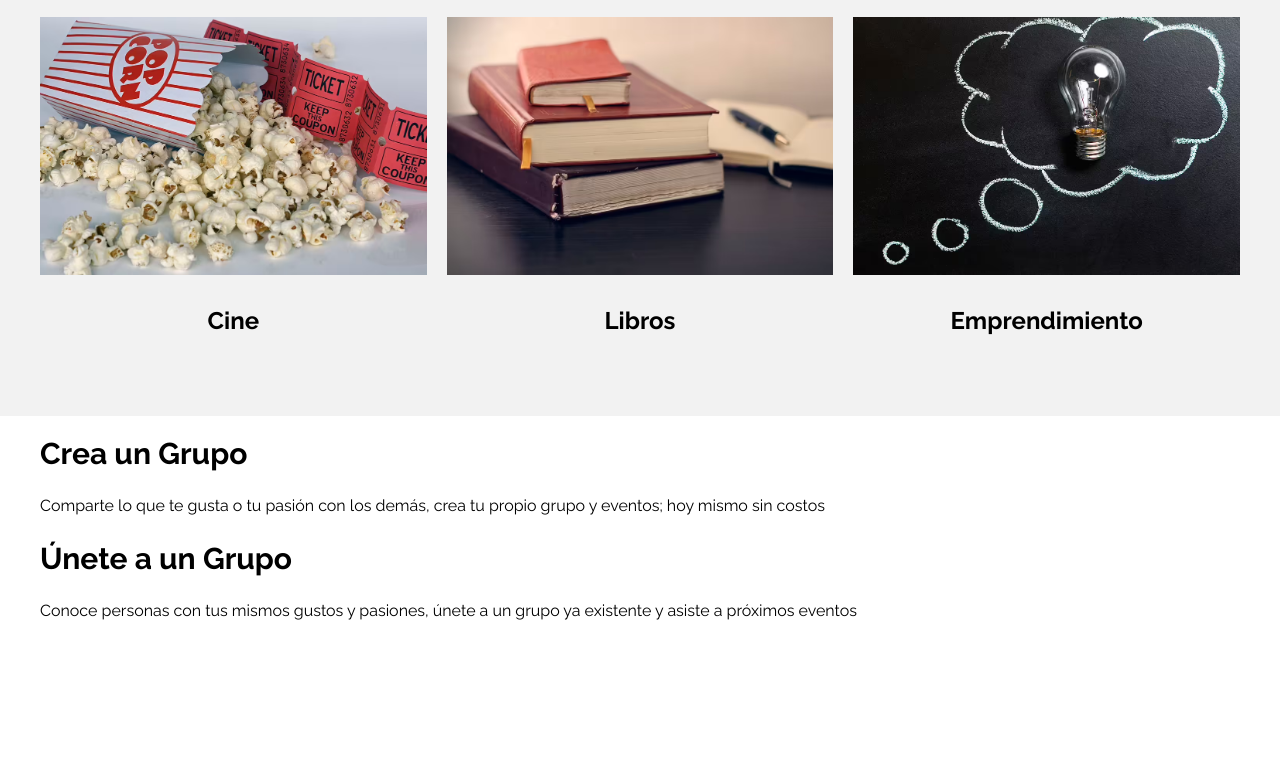
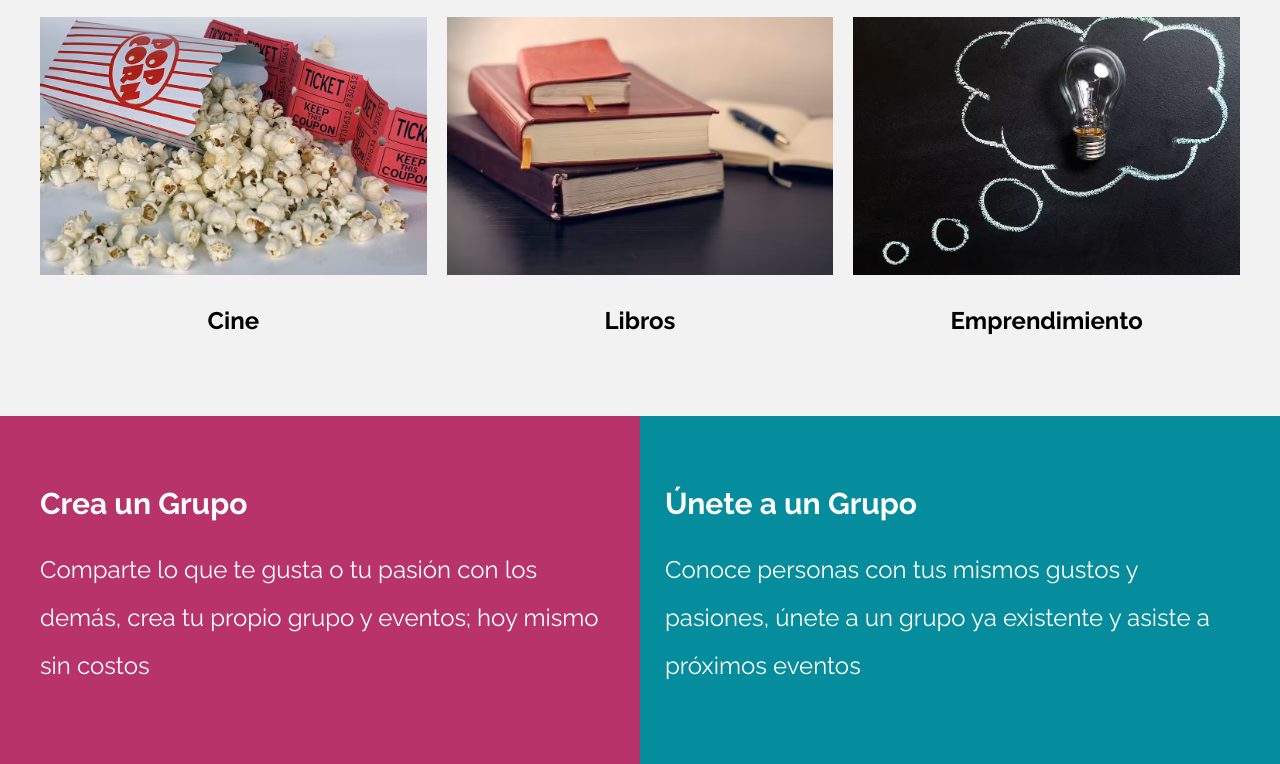
Before and after one commit to LuisMarioSolano/meeti, a website: page index.html in a window 1280 px wide. Shown: the part 2833-3597 px from the top of the page. Before the commit the page ends 3475 px from the top, so only its background shows below. Drawn offline with Linux system fonts and the light colour scheme.

Commit message:
Style for .grupos

```diff
--- a/index.html
+++ b/index.html
@@ -361,16 +361,16 @@
 
     <section class="grupos">
       <div class="grupos__grid contenedor">
-        <div class="grupo__bloque">
-          <h3 class="grupo__heading">Crea un Grupo</h3>
-          <p class="grupo__texto">
+        <div class="grupos__bloque">
+          <h3 class="grupos__heading">Crea un Grupo</h3>
+          <p class="grupos__texto">
             Comparte lo que te gusta o tu pasión con los demás, crea tu propio
             grupo y eventos; hoy mismo sin costos
           </p>
         </div>
-        <div class="grupo__bloque">
-          <h3 class="grupo__heading">Únete a un Grupo</h3>
-          <p class="grupo__texto">
+        <div class="grupos__bloque">
+          <h3 class="grupos__heading">Únete a un Grupo</h3>
+          <p class="grupos__texto">
             Conoce personas con tus mismos gustos y pasiones, únete a un grupo ya existente y asiste a próximos eventos
           </p>
         </div>
--- /dev/null
+++ b/src/scss/ui/contenido/_grupos.scss
@@ -0,0 +1,38 @@
+@use "base/variables" as v;
+@use "base/mixins" as m;
+
+.grupos {
+    color: v.$blanco;
+    padding: 5rem 0;
+  background-image: linear-gradient(
+    to bottom,
+    v.$primario 0%,
+    v.$primario 50%,
+    v.$secundario 50%,
+    v.$secundario 100%
+  );
+  @include m.tablet {
+    background-image: linear-gradient(
+    to right,
+    v.$primario 0%,
+    v.$primario 50%,
+    v.$secundario 50%,
+    v.$secundario 100%
+  );
+  }
+
+  &__grid {
+    @include m.grid(1, 5rem);
+    @include m.tablet {
+        @include m.grid(2, 5rem);
+    }
+  }
+  &__heading {
+    font-size: 3rem;
+  }
+  &__texto {
+    color: v.$blanco;
+    font-size: 2.4rem;
+    line-height: 2;
+  }
+}
--- a/src/scss/ui/contenido/_index.scss
+++ b/src/scss/ui/contenido/_index.scss
@@ -2,3 +2,4 @@
 @forward 'busqueda';
 @forward 'eventos';
 @forward 'categorias';
+@forward 'grupos';
```
Also changed, not shown: build/css/app.css, 1 other file.
